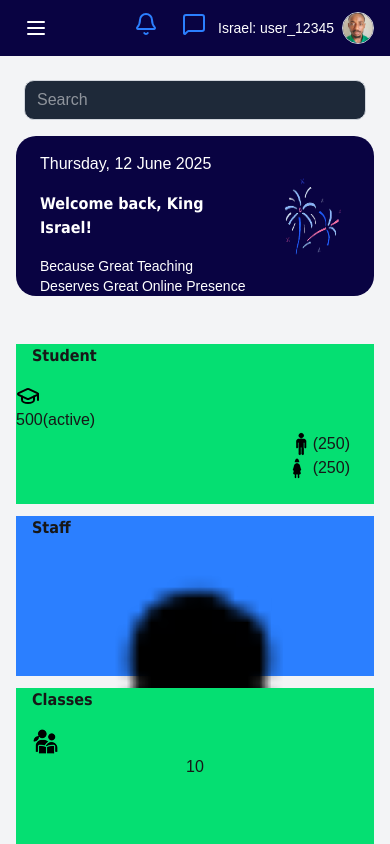
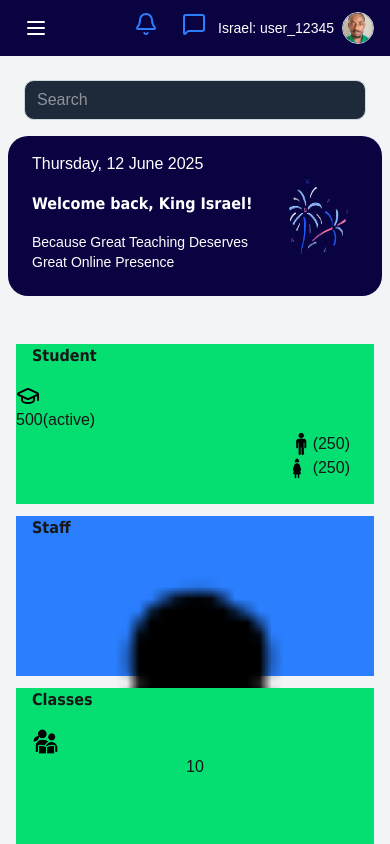
Before and after one commit to Eze-Israel/School-result-system, a Next.js app: page /dashboard in a window 390 px wide. Shown: the top 844 px of the page. Built offline with nearby package versions, Linux system fonts and the light colour scheme.

Commit message:
mobile mood fixing

```diff
--- a/src/pages/dashboard.tsx
+++ b/src/pages/dashboard.tsx
@@ -201,7 +201,7 @@ export default function Dashboard({ user = { name: "King Israel" } }) {
                 transition={{ duration: 2, ease: 'easeOut' }}
                 // viewport={{ once: true, amount: 0.2 }}
           >
-            <div className="bg-[#090342] text-white p-4 rounded h-40 md:mt-10 mt-4 mx-4 md:mx-10 mb-12 rounded-[20px] flex justify-between">
+            <div className="bg-[#090342] text-white p-4 rounded h-40 md:mt-10 mt-4 mx-2 md:mx-10 mb-12 rounded-[20px] flex justify-between">
               <div className="mx-2 md:mx-10">
                 {dayOfWeek}, {currentDate} {currentMonth} {currentYear}
                 <h1 className="font-bold my-4 md:text-2xl">
```
